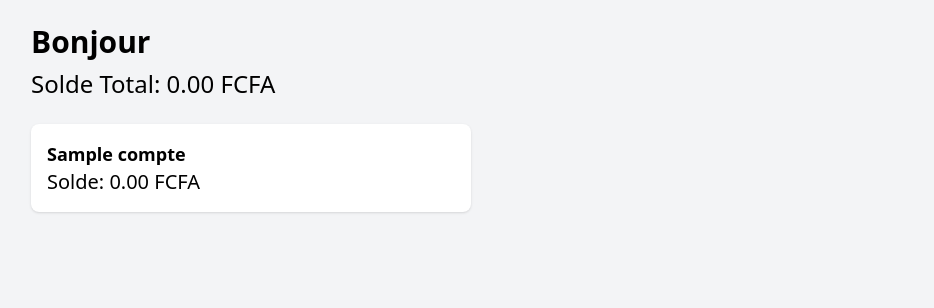
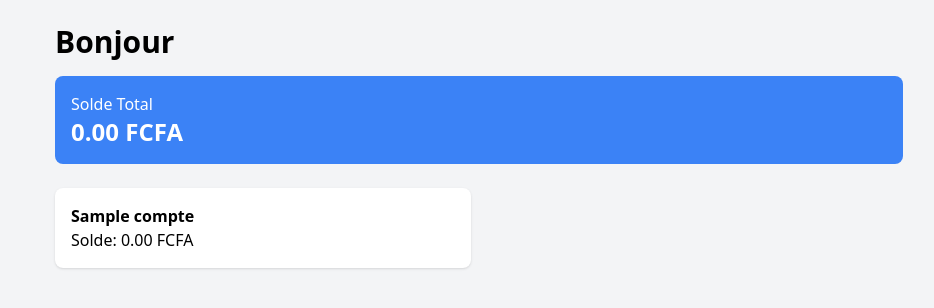
Before and after one commit to hand-to-hand-money/hand-to-hand-money, a Flask app: template templates/acceuil.html in a window 1280 px wide. Shown: the top 308 px of the page, without its empty margins (161-1095 px from the left). Run offline with Flask 3, Linux system fonts and the light colour scheme; the template is opened without the code that fills it: values that come from a table or form of the project are taken from there, others are empty; tables that the repository leaves empty hold one stand-in row (values such as "Sample post"); some libraries are stand-ins or nearby versions.

Commit message:
Refactor accueil.html for improved layout and styling

```diff
--- a/templates/acceuil.html
+++ b/templates/acceuil.html
@@ -1,21 +1,28 @@
 <!DOCTYPE html>
 <html lang="fr">
 <head><title>Accueil</title><script src="https://cdn.tailwindcss.com"></script></head>
-<body class="bg-gray-100 p-6">
-    <div class="max-w-4xl mx-auto">
-        <h1 class="text-3xl font-bold">Bonjour {{ current_user.username }}</h1>
-        <p class="text-2xl mt-2">Solde Total: {{ "%.2f"|format(solde_total) }} FCFA</p>
+<body class="bg-gray-100">
+<div class="max-w-4xl mx-auto p-6">
+    <h1 class="text-3xl font-bold">Bonjour {{ current_user.username }}</h1>
+    <div class="bg-blue-500 text-white p-4 rounded-lg mt-4">
+        <p>Solde Total</p>
+        <p class="text-2xl font-bold">{{ "%.2f"|format(solde_total) }} FCFA</p>
+    </div>
 
+    {% if comptes %}
         <div class="grid grid-cols-1 md:grid-cols-2 gap-4 mt-6">
         {% for compte in comptes %}
             <div class="bg-white p-4 rounded-lg shadow">
-                <h2 class="font-bold text-lg">{{ compte.nom }}</h2>
-                <p class="text-xl">Solde: {{ "%.2f"|format(calculer_solde(compte.id)) }} FCFA</p>
+                <h2 class="font-bold">{{ compte.nom }}</h2>
+                <p>Solde: {{ "%.2f"|format(soldes[compte.id]) }} FCFA</p>
             </div>
-        {% else %}
-            <p>Aucun compte. Va dans "Ajouter Compte"</p>
         {% endfor %}
         </div>
-    </div>
+    {% else %}
+        <div class="bg-yellow-100 p-4 rounded mt-6">
+            <p>Aucun compte créé. Va dans "Ajouter Compte" pour commencer.</p>
+        </div>
+    {% endif %}
+</div>
 </body>
 </html>
```
